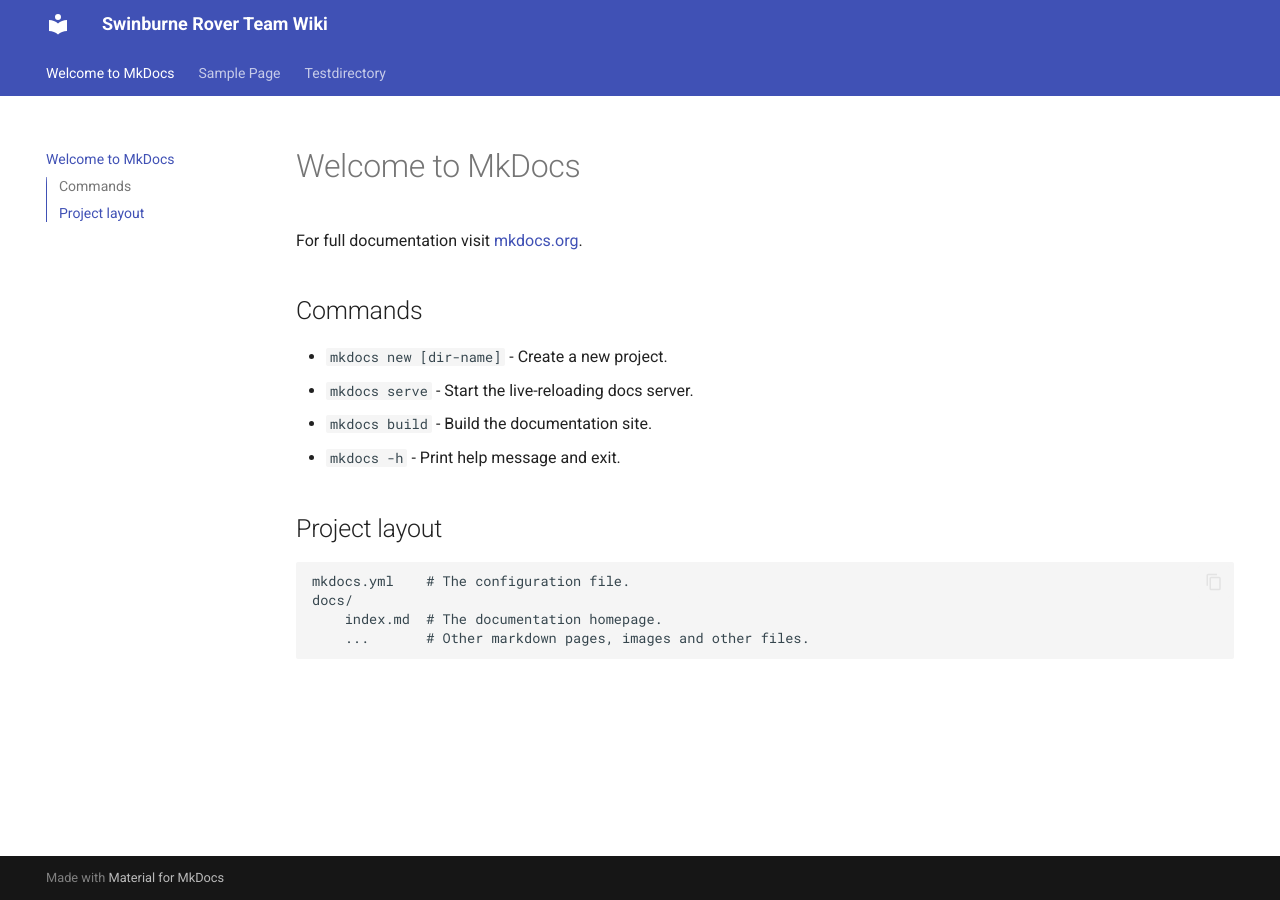
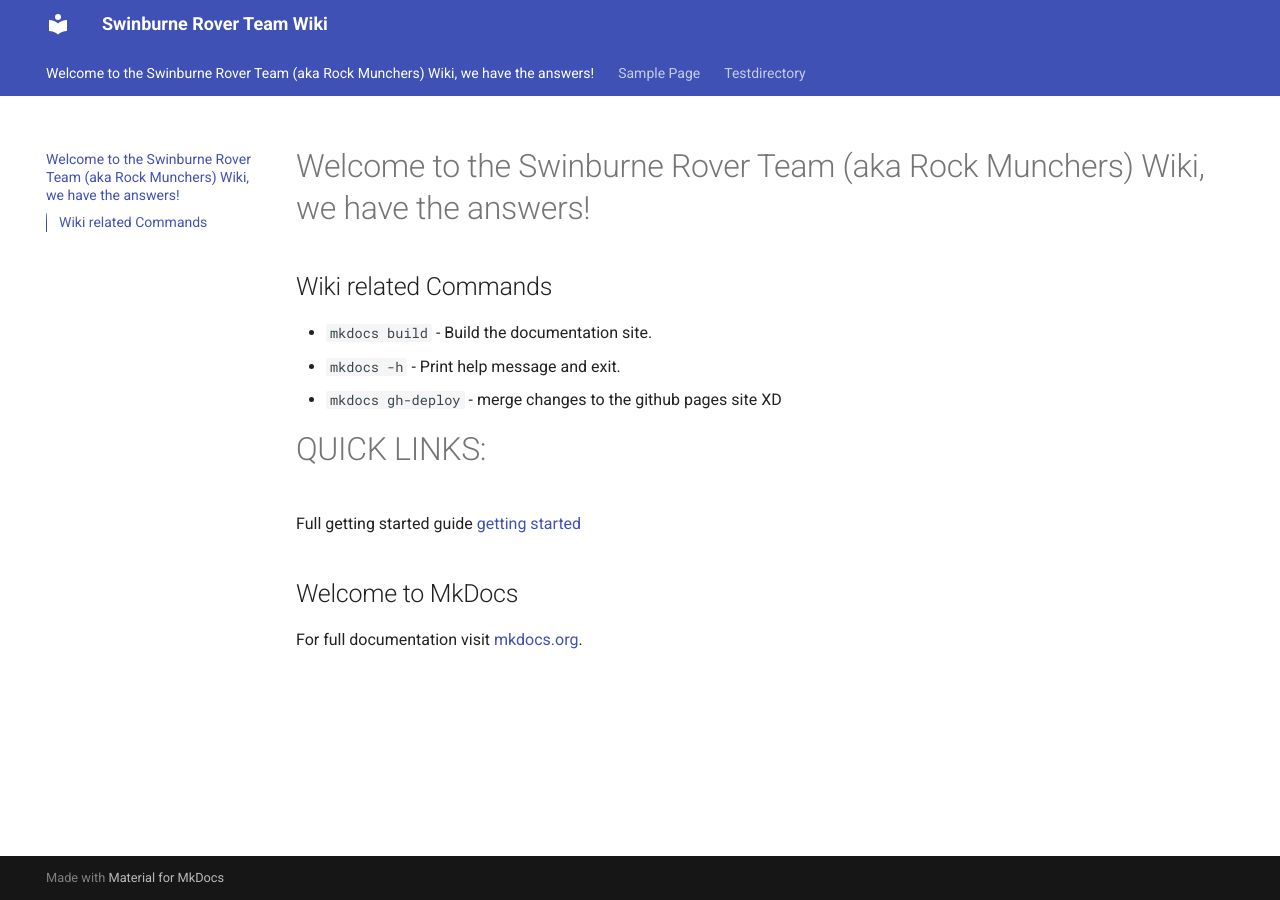
Before and after one commit to SwinRoverTeam/srt_wiki, an MkDocs documentation site: the page built from docs/index.md, in a window 1280 px wide. Built offline with MkDocs 1.6.1 and Material for MkDocs 9.7.7, drawn with Linux system fonts in a browser that asks for light colours.

Commit message:
landing page is more friendly and links to start guide

```diff
--- a/docs/index.md
+++ b/docs/index.md
@@ -1,17 +1,15 @@
-# Welcome to MkDocs
+# Welcome to the Swinburne Rover Team (aka Rock Munchers) Wiki, we have the answers!
+
+## Wiki related Commands
+
+* `mkdocs build` - Build the documentation site.
+* `mkdocs -h` - Print help message and exit.
+* `mkdocs gh-deploy` - merge changes to the github pages site XD
+
+# QUICK LINKS:
+
+Full getting started guide [getting started](guides/index.md)
+
+## Welcome to MkDocs
 
 For full documentation visit [mkdocs.org](https://www.mkdocs.org).
-
-## Commands
-
-* `mkdocs new [dir-name]` - Create a new project.
-* `mkdocs serve` - Start the live-reloading docs server.
-* `mkdocs build` - Build the documentation site.
-* `mkdocs -h` - Print help message and exit.
-
-## Project layout
-
-    mkdocs.yml    # The configuration file.
-    docs/
-        index.md  # The documentation homepage.
-        ...       # Other markdown pages, images and other files.
```
